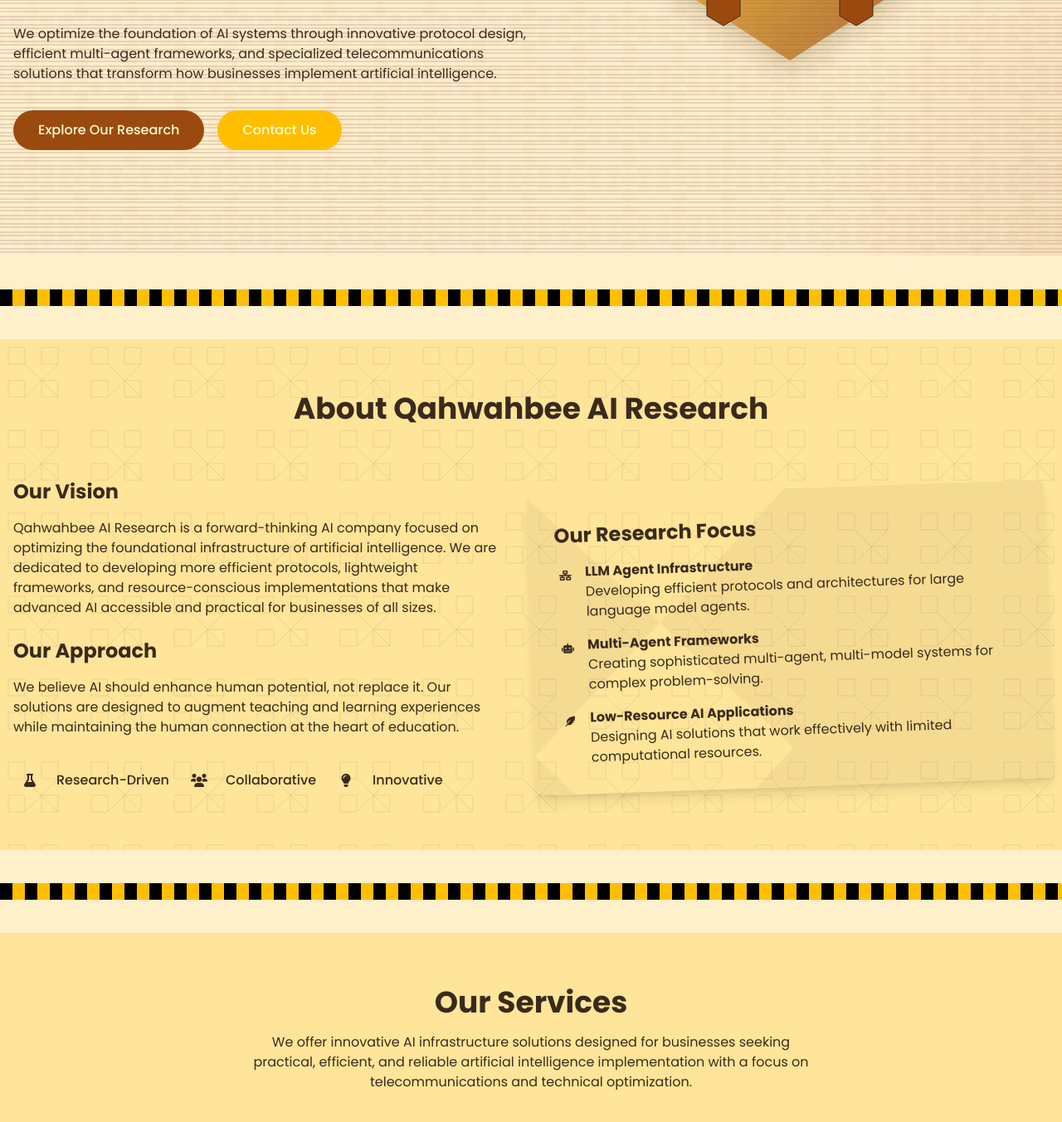
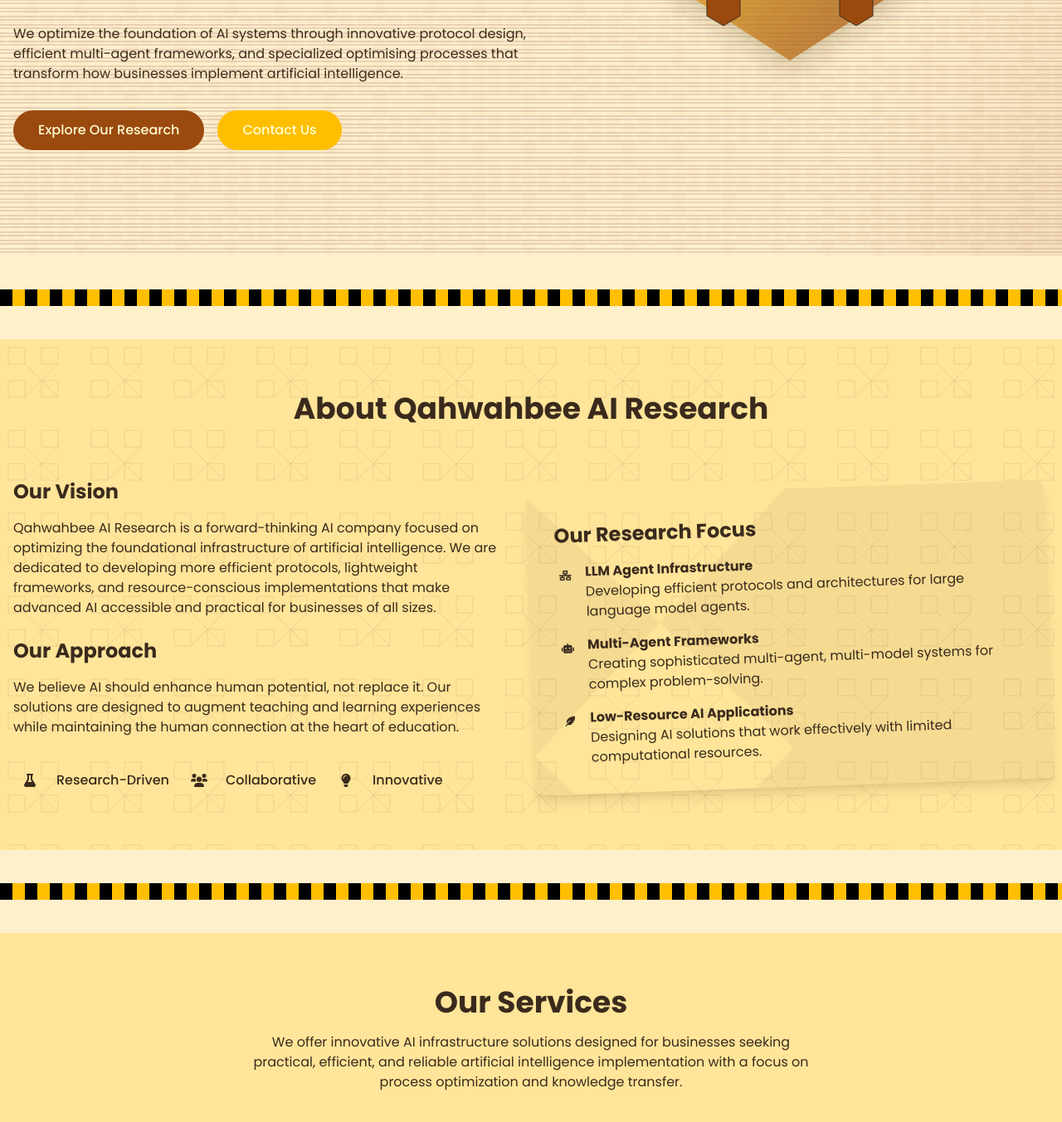
Before and after one commit to qahwahbee/qahwahbee, a plain HTML site: page index.html in a window 1280 px wide. Shown: the part 551-1904 px from the top of the page at 83% size. Drawn offline with nearby package versions, Linux system fonts and the light colour scheme.

Commit message:
Update index.html

```diff
--- a/index.html
+++ b/index.html
@@ -520,7 +520,8 @@
                         <span class="animated-text" style="animation-delay: 0.5s;">& Research for Tomorrow's Solutions</span>
                     </h1>
                     <p class="text-xl mb-8 text-coffee-brown">Brewing Innovation. Buzzing with Intelligence.</p>
-                    <p class="mb-8 text-dark-brown">We optimize the foundation of AI systems through innovative protocol design, efficient multi-agent frameworks, and specialized telecommunications solutions that transform how businesses implement artificial intelligence.</p>
+                    <!--<p class="mb-8 text-dark-brown">We optimize the foundation of AI systems through innovative protocol design, efficient multi-agent frameworks, and specialized telecommunications solutions that transform how businesses implement artificial intelligence.</p>-->
+                    <p class="mb-8 text-dark-brown">We optimize the foundation of AI systems through innovative protocol design, efficient multi-agent frameworks, and specialized optimising processes that transform how businesses implement artificial intelligence.</p>
                     <div class="flex flex-col sm:flex-row justify-center md:justify-start space-y-4 sm:space-y-0 sm:space-x-4">
                         <button class="custom-btn">Explore Our Research</button>
                         <button class="custom-btn" style="background: var(--honey-orange);">Contact Us</button>
@@ -680,8 +681,8 @@
     <section id="services" class="py-16" style="background-color: var(--honey-lighter);">
         <div class="container mx-auto px-4">
             <h2 class="text-3xl md:text-4xl font-bold mb-4 text-center text-dark-brown">Our Services</h2>
-            <p class="text-center text-coffee-brown max-w-2xl mx-auto mb-16">We offer innovative AI infrastructure solutions designed for businesses seeking practical, efficient, and reliable artificial intelligence implementation with a focus on telecommunications and technical optimization.</p>
-
+            <!--<p class="text-center text-coffee-brown max-w-2xl mx-auto mb-16">We offer innovative AI infrastructure solutions designed for businesses seeking practical, efficient, and reliable artificial intelligence implementation with a focus on telecommunications and technical optimization.</p>-->
+            <p class="text-center text-coffee-brown max-w-2xl mx-auto mb-16">We offer innovative AI infrastructure solutions designed for businesses seeking practical, efficient, and reliable artificial intelligence implementation with a focus on process optimization and knowledge transfer.</p>
             <div class="grid grid-cols-1 md:grid-cols-2 lg:grid-cols-4 gap-8">
                 <!-- Service 1 -->
                 <div class="service-card p-6">
```
